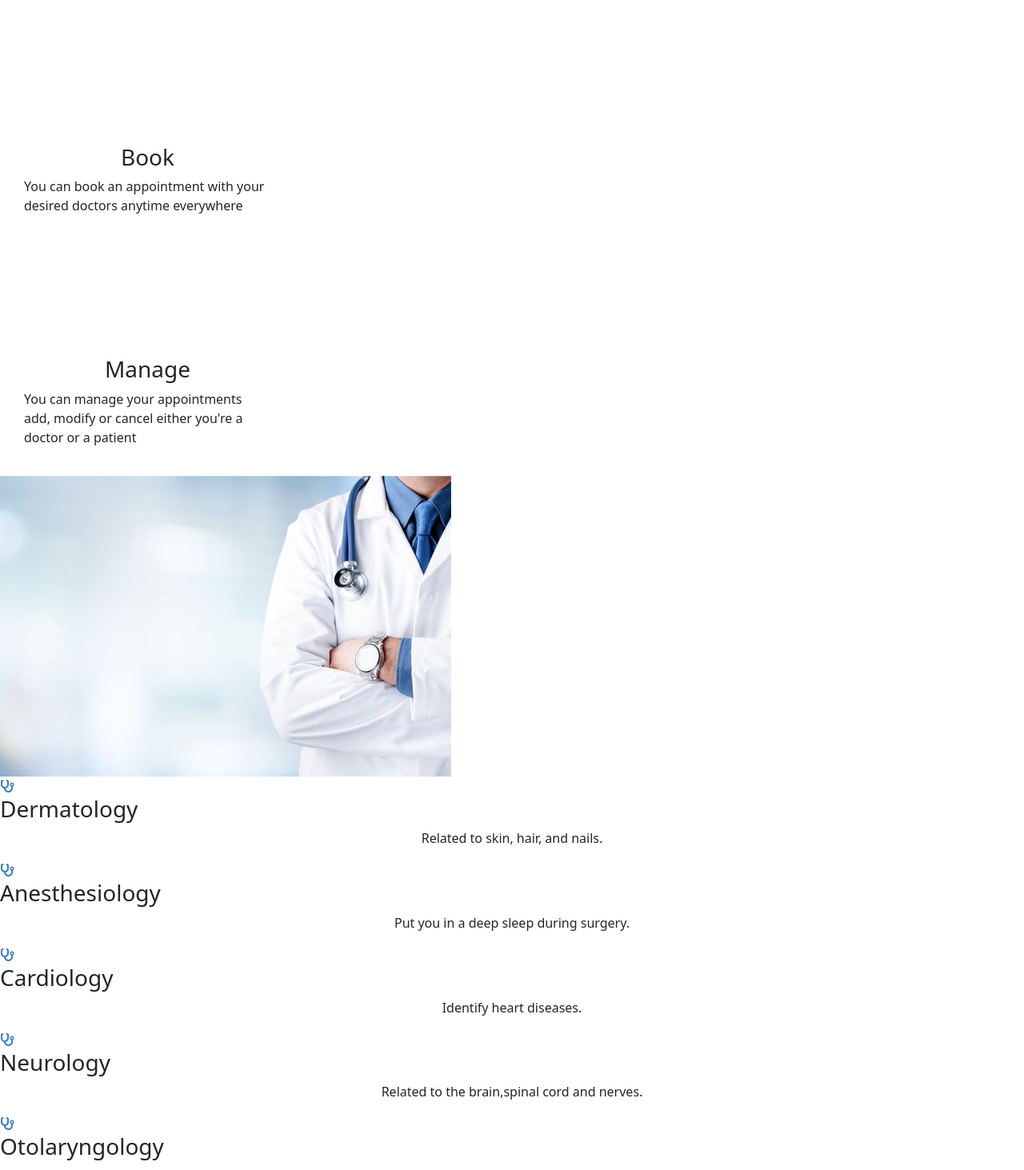
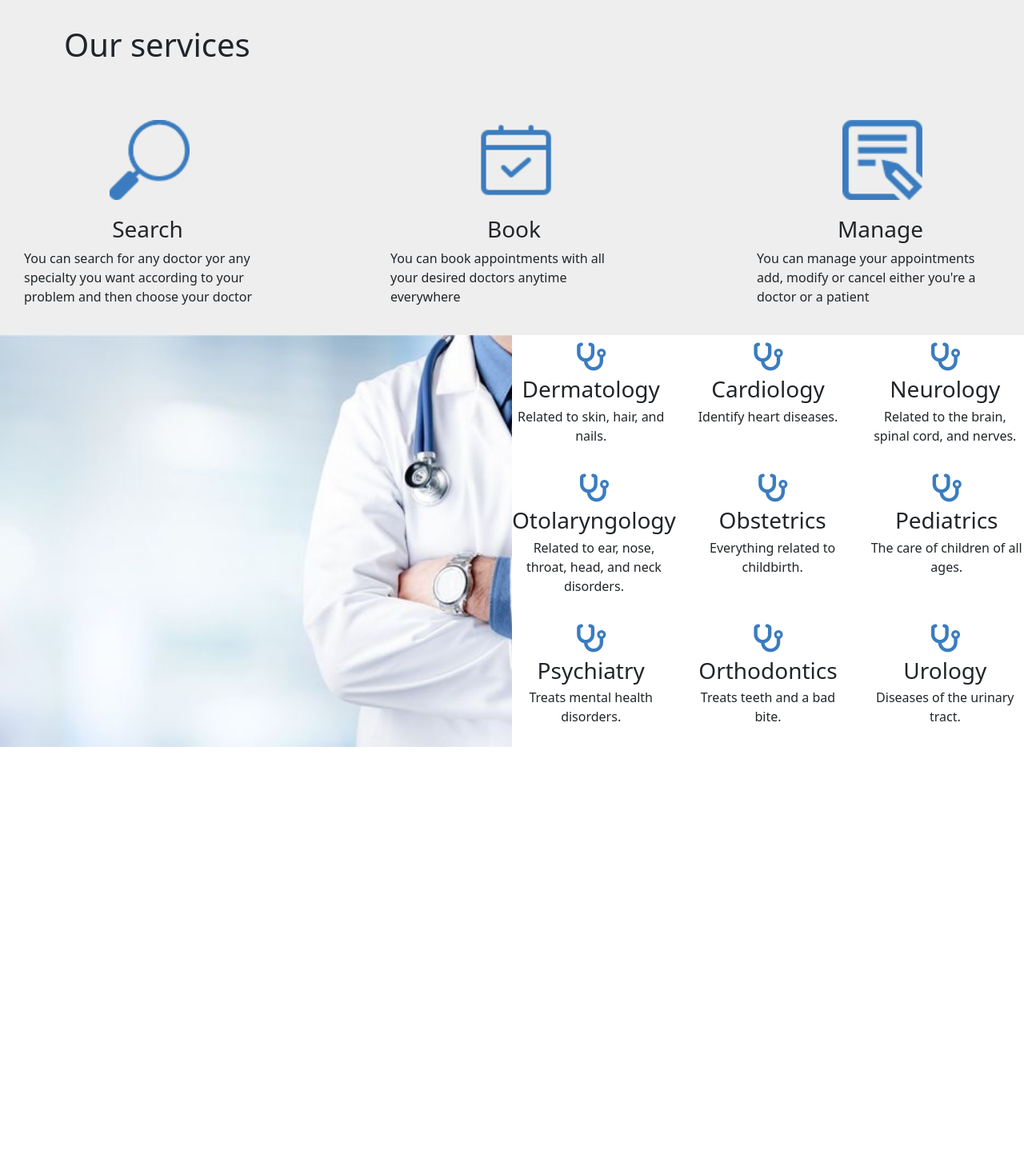
Before and after one commit to monyjiji/front, a React (Create React App) app: page / in a window 1280 px wide. Shown: the part 1120-2583 px from the top of the page at 80% size. After the commit the page ends 2054 px from the top, so only its background shows below. Built offline with nearby package versions, Linux system fonts and the light colour scheme.

Commit message:
Update home.jsx

```diff
--- a/src/pages/home.jsx
+++ b/src/pages/home.jsx
@@ -1,8 +1,8 @@
 import Home1 from '../images/home1.jpg'
 import Home2 from '../images/home2.jpg'
-import Image1 from '../images/image1.png'
-import Image2 from '../images/image2.png'
-import Image3 from '../images/image3.png'
+import Image1 from '../images/search2.png'
+import Image2 from '../images/appointment (1).png'
+import Image3 from '../images/content.png'
 import { Link } from 'react-router-dom';
 import '../css/Home.css'
 function Home() {
@@ -22,7 +22,7 @@ function Home() {
           <img src={Home1} alt="smth"/>
 
           </div>
-          <div className="ctt">
+          <div className="aboutus">
               <h1>About us</h1>
               <p>Dats in an online doctor appointment booking website where the patients can book appointments with doctors. The patients can book appointments anytime, anywhere with their desired doctors according to their problems.</p>
               <p>After creating an account, the user can book a slot or they can even cancel an appointment. The user can be a patient or doctor, and both can receive emails from each other.</p>
@@ -33,92 +33,85 @@ function Home() {
           </div>
       </div>
 
-      <div className="sr">
+      <div className="services">
           <h1>Our services</h1>
-
+         <div className="boxcountainer" >
             <div className="box">
               <img src={Image1} alt=" smth"/>
               <h3>Search</h3>
-              <p>You can search for any doctor you want or search the specialty according to your problem and then choose your doctor</p>
+              <p>You can search for any doctor yor any specialty you want according to your problem and then choose your doctor</p>
           </div>
           <div className="box">
               <img src={Image2} alt="smth"/>
               <h3>Book</h3>
-              <p>You can book an appointment with your desired doctors anytime everywhere</p>
+              <p>You can book appointments with all your desired doctors anytime everywhere</p>
           </div>
           <div className="box">
               <img src={Image3} alt="smth"/>
               <h3>Manage</h3>
               <p>You can manage your appointments add, modify or cancel either you're a doctor or a patient</p>
           </div>
-
+          </div>
       </div>
 
-      <div className="contai">
-          <div className="imag">
+
+          <div className="specialities">
+      <div className="left-div">
       <img src={Home2} alt="smth"/>
       </div>
-          <div className="boxes">
-              <div className="bx">
+      <div className="right-div">
+        <div className="row">
+          <div className="box1">
             <i className="fas fa-stethoscope stethoscope-icon"></i>
             <h3>Dermatology</h3>
             <p>Related to skin, hair, and nails.</p>
           </div>
-              <div className="bx">
-                <i className="fas fa-stethoscope stethoscope-icon"></i>
-                <h3>Anesthesiology</h3>
-                <p>Put you in a deep sleep during surgery.</p>
-            </div>
-            <div className="bx">
+          <div className="box1">
             <i className="fas fa-stethoscope stethoscope-icon"></i>
             <h3>Cardiology</h3>
             <p>Identify heart diseases.</p>
           </div>
-
-            <div className="bx">
+          <div className="box1">
             <i className="fas fa-stethoscope stethoscope-icon"></i>
             <h3>Neurology</h3>
-                <p>Related to the brain,spinal cord and nerves.</p>
+            <p>Related to the brain, spinal cord, and nerves.</p>
           </div>
-            <div className="bx">
+        </div>
+
+        <div className="row">
+          <div className="box1">
             <i className="fas fa-stethoscope stethoscope-icon"></i>
             <h3>Otolaryngology</h3>
-                <p>Related to ear,nose,throat,head and neck disorders.</p>
+            <p>Related to ear, nose, throat, head, and neck disorders.</p>
           </div>
-            <div className="bx">
+          <div className="box1">
             <i className="fas fa-stethoscope stethoscope-icon"></i>
             <h3>Obstetrics</h3>
-                <p>Everything related to childbirth. </p>
+            <p>Everything related to childbirth.</p>
           </div>
-            <div className="bx">
-                <i className="fas fa-stethoscope stethoscope-icon"></i>
-                <h3>Pathology</h3>
-                <p>Science that studies diseases.</p>
-            </div>
-            <div className="bx">
+          <div className="box1">
             <i className="fas fa-stethoscope stethoscope-icon"></i>
             <h3>Pediatrics</h3>
             <p>The care of children of all ages.</p>
           </div>
-            <div className="bx">
+        </div>
+
+        <div className="row">
+          <div className="box1">
             <i className="fas fa-stethoscope stethoscope-icon"></i>
             <h3>Psychiatry</h3>
-                <p>Treat mental health disorders.</p>
+            <p>Treats mental health disorders.</p>
           </div>
-            <div className="bx">
+          <div className="box1">
             <i className="fas fa-stethoscope stethoscope-icon"></i>
-                <h3>Radiology</h3>
-                <p>Uses imaging techniques.</p>
+            <h3>Orthodontics</h3>
+            <p>Treats teeth and a bad bite.</p>
           </div>
-            <div className="bx">
-                <i className="fas fa-stethoscope stethoscope-icon"></i>
-                <h3>Rheumatology</h3>
-                <p>Diseases affecting skeletal functions.</p>
-            </div>
-            <div className="bx">
+          <div className="box1">
             <i className="fas fa-stethoscope stethoscope-icon"></i>
             <h3>Urology</h3>
             <p>Diseases of the urinary tract.</p>
+          </div>
         </div>
       </div>
     </div>
```
Lines whose indentation alone changed are shown as unchanged.
